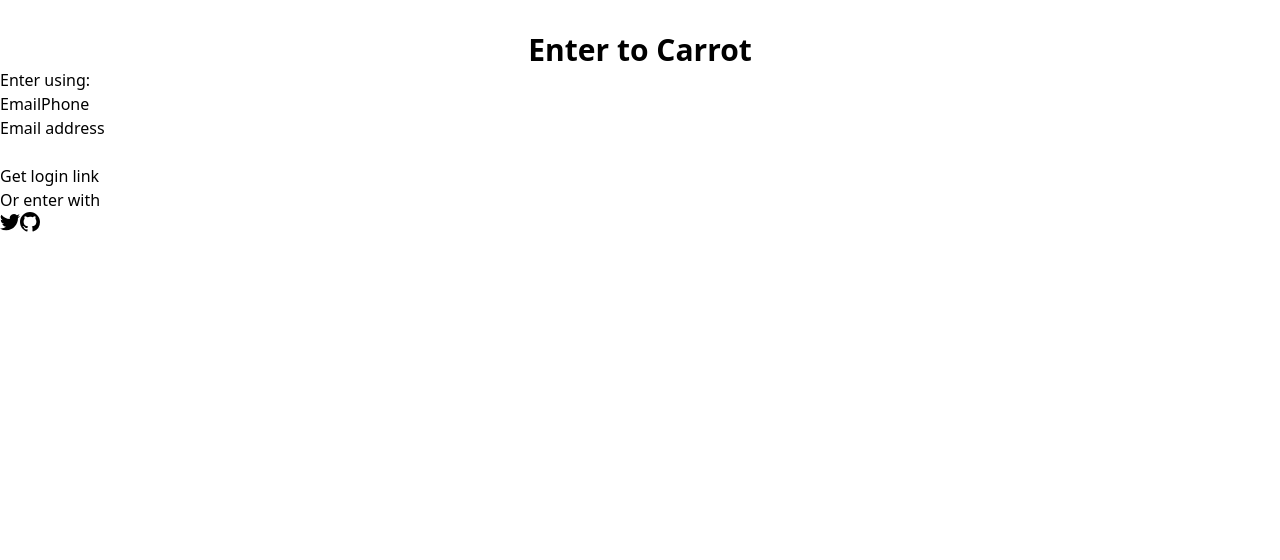
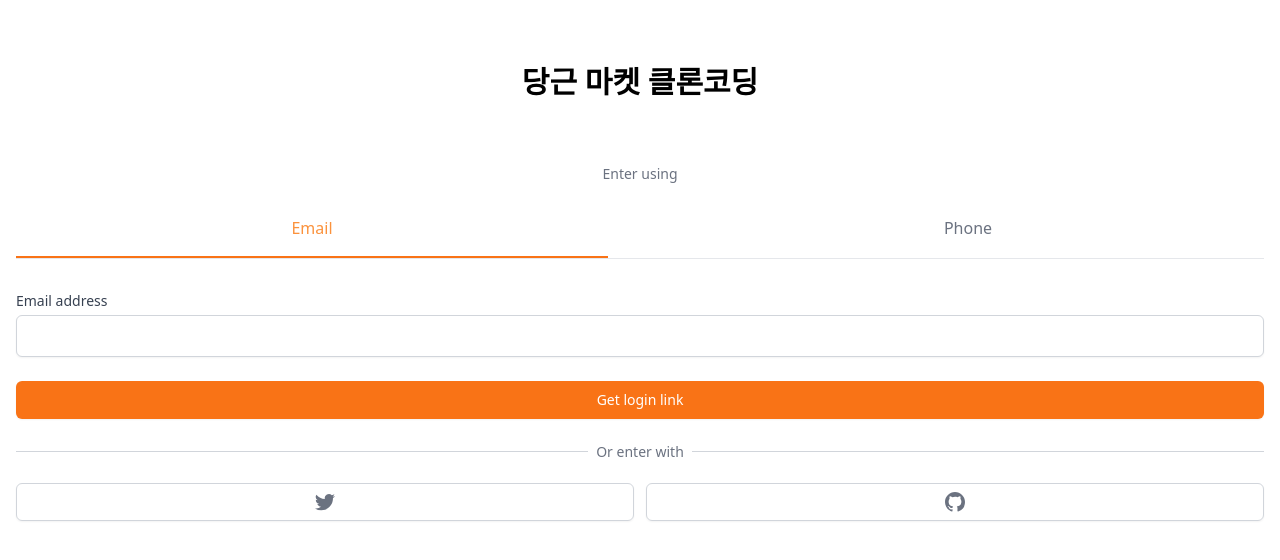
Before and after one commit to css9596/carrot-market, a Next.js app: page /enter in a window 1280 px wide. Shown: the top 560 px of the page. Built offline with nearby package versions, Linux system fonts and the light colour scheme.

Commit message:
메인화면

```diff
--- a/package.json
+++ b/package.json
@@ -8,6 +8,7 @@
     "lint": "next lint"
   },
   "dependencies": {
+    "@tailwindcss/forms": "^0.4.0",
     "next": "^12.0.10",
     "react": "^18.0.0-rc.0",
     "react-dom": "^18.0.0-rc.0"
--- a/pages/enter.tsx
+++ b/pages/enter.tsx
@@ -1,58 +1,77 @@
-import { useState } from "react";
+import {useState} from "react";
+
+function cls(...classnames: string[]) {
+    return classnames.join(" ");
+}
 
 export default function Enter() {
     const [method, setMethod] = useState<"email" | "phone">("email");
     const onEmailClick = () => setMethod("email");
     const onPhoneClick = () => setMethod("phone");
     return (
-        <div className="mt-8">
-            <h3 className="text-3xl font-bold text-center">Enter to Carrot</h3>
-    <div>
-    <div>
-        <h5>Enter using:</h5>
-    <div>
-        <button onClick={onEmailClick}>Email</button>
-        <button onClick={onPhoneClick}>Phone</button>
+        <div className="mt-16 px-4">
+            <h3 className="text-3xl font-bold text-center">당근 마켓 클론코딩</h3>
+            <div className="mt-16">
+                <div className="flex flex-col items-center">
+                    <h5 className="text-sm text-gray-500 font-medium">Enter using</h5>
+                    <div className="grid border-b w-full mt-8 grid-cols-2 gap-16">
+                        <button className={cls(
+                            "pb-4 font-medium border-b-2",
+                            method === "email" ? " border-orange-500 text-orange-400"
+                                : "border-transparent text-gray-500"
+                        )} onClick={onEmailClick}>Email
+                        </button>
+                        <button className={cls(
+                            "pb-4 font-medium border-b-2",
+                            method === "phone" ? " border-orange-500 text-orange-400"
+                                : "border-transparent text-gray-500"
+                        )} onClick={onPhoneClick}>Phone
+                        </button>
                     </div>
                 </div>
-    <form>
-    <label>
+                <form className="flex flex-col mt-8">
+                    <label className="text-sm font-medium text-gray-700">
                         {method === "email" ? "Email address" : null}
                         {method === "phone" ? "Phone number" : null}
                     </label>
-    <div>
-        {method === "email" ? <input type="email" required /> : null}
+                    <div className="mt-1">
+                        {method === "email" ? (<input type="email"
+                                                      className="appearance-none w-full px-3 py-2 border border-gray-300 rounded-md shadow-sm placeholder-gray-400 focus:outline-none focus:ring-orange-500 focus:border-orange-500"
+                                                      required/>) : null}
                         {method === "phone" ? (
-        <div>
-            <span>+82</span>
-        <input type="number" required />
+                            <div className="flex rounded-md shadow-sm">
+                                <span className="flex items-center justify-center px-3 rounded-l-md border border-r-0 border-gray-300 bg-gray-50 text-gray-500 select-none text-sm">+82</span>
+                                <input type="number"
+                                       className="appearance-none w-full px-3 py-2 border border-gray-300 rounded-md rounded-l-none shadow-sm placeholder-gray-400 focus:outline-none focus:ring-orange-500 focus:border-orange-500"
+                                       required/>
                             </div>
                         ) : null}
                     </div>
-    <button>
+                    <button className="mt-6 bg-orange-500 hover:bg-orange-600 text-white py-2 px-4 border border-transparent rounded-md shadow-sm text-sm font-medium focus:ring-2 focus:ring-offset-2 focus:ring-orange-500 focus:outline-none">
                         {method === "email" ? "Get login link" : null}
                         {method === "phone" ? "Get one-time password" : null}
                     </button>
                 </form>
-    <div>
-    <div>
-        <div />
-    <div>
-        <span>Or enter with</span>
+                <div className="mt-8">
+                    <div className="relative">
+                        <div className="absolute w-full border-t border-gray-300"/>
+                        <div className="relative -top-3 text-center">
+                            <span className="bg-white px-2 text-sm text-gray-500">Or enter with</span>
                         </div>
                     </div>
-    <div>
-    <button>
+                    <div className="grid grid-cols-2 mt-2 gap-3">
+                        <button className="flex justify-center items-center py-2 px-4 border  border-gray-300 rounded-md shadow-sm text-sm font-medium text-gray-500 hover:bg-gray-50">
                             <svg
                                 className="w-5 h-5"
                                 aria-hidden="true"
                                 fill="currentColor"
                                 viewBox="0 0 20 20"
                             >
-    <path d="M6.29 18.251c7.547 0 11.675-6.253 11.675-11.675 0-.178 0-.355-.012-.53A8.348 8.348 0 0020 3.92a8.19 8.19 0 01-2.357.646 4.118 4.118 0 001.804-2.27 8.224 8.224 0 01-2.605.996 4.107 4.107 0 00-6.993 3.743 11.65 11.65 0 01-8.457-4.287 4.106 4.106 0 001.27 5.477A4.073 4.073 0 01.8 7.713v.052a4.105 4.105 0 003.292 4.022 4.095 4.095 0 01-1.853.07 4.108 4.108 0 003.834 2.85A8.233 8.233 0 010 16.407a11.616 11.616 0 006.29 1.84" />
+                                <path
+                                    d="M6.29 18.251c7.547 0 11.675-6.253 11.675-11.675 0-.178 0-.355-.012-.53A8.348 8.348 0 0020 3.92a8.19 8.19 0 01-2.357.646 4.118 4.118 0 001.804-2.27 8.224 8.224 0 01-2.605.996 4.107 4.107 0 00-6.993 3.743 11.65 11.65 0 01-8.457-4.287 4.106 4.106 0 001.27 5.477A4.073 4.073 0 01.8 7.713v.052a4.105 4.105 0 003.292 4.022 4.095 4.095 0 01-1.853.07 4.108 4.108 0 003.834 2.85A8.233 8.233 0 010 16.407a11.616 11.616 0 006.29 1.84"/>
                             </svg>
                         </button>
-    <button>
+                        <button className="flex justify-center items-center py-2 px-4 border  border-gray-300 rounded-md shadow-sm text-sm font-medium text-gray-500 hover:bg-gray-50">
                             <svg
                                 className="w-5 h-5"
                                 aria-hidden="true"
--- a/tailwind.config.js
+++ b/tailwind.config.js
@@ -6,6 +6,6 @@
   theme: {
     extend: {},
   },
-  darkMode:"class",
-  plugins: [],
+  darkMode:"media", /* media : 시스템 설정, class : 사용자 설정 */
+  plugins: [require("@tailwindcss/forms")],
 }
```
Also changed, not shown: 1 other file (tests, documents, lock files or other folders). Lines whose indentation alone changed are shown as unchanged.
